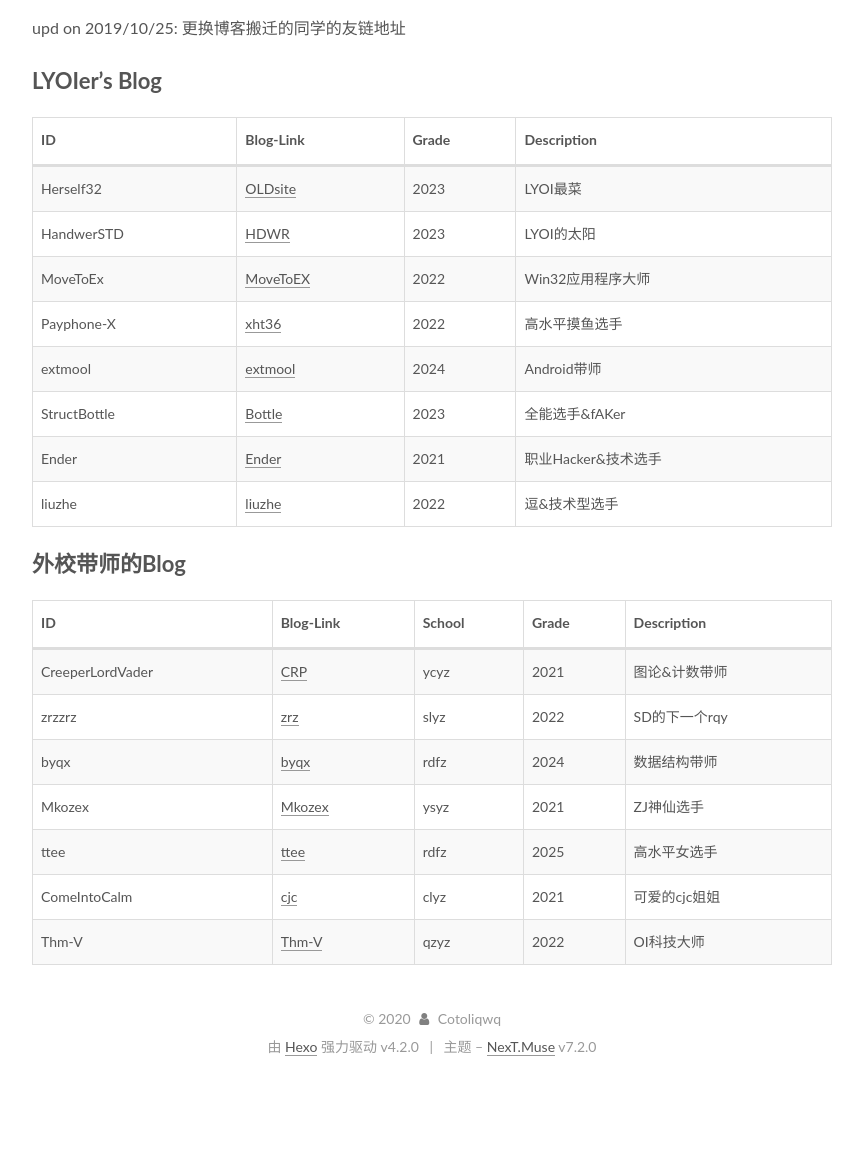
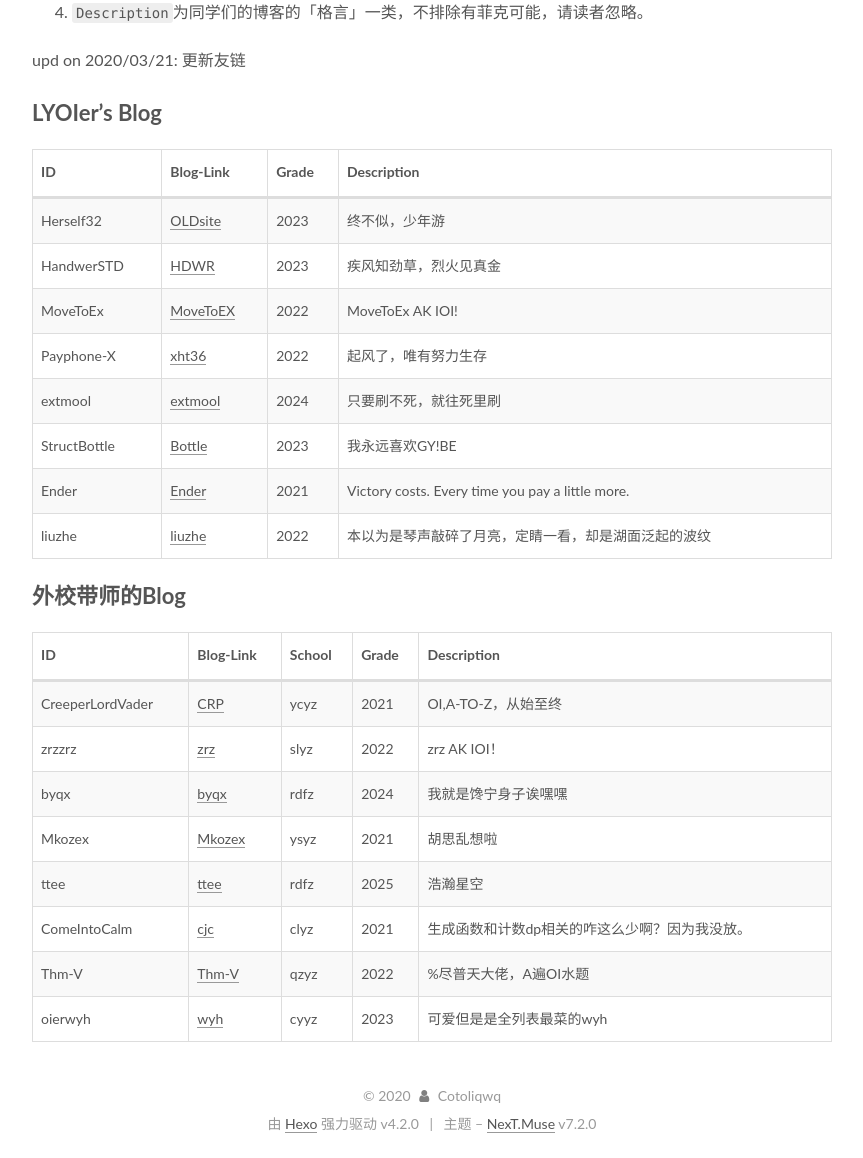
Before and after one commit to Cotoliqwq/Cotoliqwq.github.io, a plain HTML site: page links/index.html in a window 1280 px wide. Shown: the part 640-1798 px from the top of the page, without its empty margins (368-1231 px from the left). Before the commit the page ends 1721 px from the top, so only its background shows below. Drawn offline with nearby package versions, Linux system fonts and the light colour scheme; some packages are replaced by stand-ins of ours.

Commit message:
Site updated: 2020-03-21 14:42:05

```diff
--- a/links/index.html
+++ b/links/index.html
@@ -90,15 +90,15 @@
 
 
 
-  <meta name="description" content="注：   友链排名按照加友链的时间顺序排序，反正大家都吊打窝qwq 欢迎大家换友链, 请私信Herself32@outlook.com并注明一些信息. 解释: School为就读学校, Grade为高考年份.  upd on 2019&#x2F;10&#x2F;25: 更换博客搬迁的同学的友链地址 LYOIer’s Blog   ID Blog-Link Grade Description    Herself32">
+  <meta name="description" content="注：  友链排名按照加友链的时间顺序排序，反正大家都吊打窝qwq 欢迎大家换友链, 请私信Herself32@outlook.com并注明一些信息. 解释: School为就读学校, Grade为高考年份. Description为同学们的博客的「格言」一类，不排除有菲克可能，请读者忽略。  upd on 2020&#x2F;03&#x2F;21: 更新友链 LYOIer’s Blog   ID Blog-Link">
 <meta property="og:type" content="website">
 <meta property="og:title" content="links">
 <meta property="og:url" content="http://yoursite.com/links/index.html">
 <meta property="og:site_name" content="Cotoliqwq&#39;s Blog">
-<meta property="og:description" content="注：   友链排名按照加友链的时间顺序排序，反正大家都吊打窝qwq 欢迎大家换友链, 请私信Herself32@outlook.com并注明一些信息. 解释: School为就读学校, Grade为高考年份.  upd on 2019&#x2F;10&#x2F;25: 更换博客搬迁的同学的友链地址 LYOIer’s Blog   ID Blog-Link Grade Description    Herself32">
+<meta property="og:description" content="注：  友链排名按照加友链的时间顺序排序，反正大家都吊打窝qwq 欢迎大家换友链, 请私信Herself32@outlook.com并注明一些信息. 解释: School为就读学校, Grade为高考年份. Description为同学们的博客的「格言」一类，不排除有菲克可能，请读者忽略。  upd on 2020&#x2F;03&#x2F;21: 更新友链 LYOIer’s Blog   ID Blog-Link">
 <meta property="og:locale" content="zh_CN">
 <meta property="article:published_time" content="2019-07-11T14:06:54.000Z">
-<meta property="article:modified_time" content="2019-10-30T00:09:14.000Z">
+<meta property="article:modified_time" content="2020-03-21T06:41:53.972Z">
 <meta property="article:author" content="Cotoliqwq">
 <meta name="twitter:card" content="summary">
 
@@ -381,13 +381,14 @@
       <div class="post-body">
 
 
-          <p>注： </p>
+          <p>注：</p>
 <ol>
 <li>友链排名按照加友链的时间顺序排序，<del>反正大家都吊打窝qwq</del></li>
 <li>欢迎大家换友链, 请私信<a href="mailto:Herself32@outlook.com">Herself32@outlook.com</a>并注明一些信息.</li>
 <li>解释: <code>School</code>为就读学校, <code>Grade</code>为高考年份.</li>
+<li><code>Description</code>为同学们的博客的「格言」一类，不排除有菲克可能，请读者忽略。</li>
 </ol>
-<p>upd on 2019/10/25: 更换博客搬迁的同学的友链地址</p>
+<p>upd on 2020/03/21: 更新友链</p>
 <h1 id="LYOIer’s-Blog"><a href="#LYOIer’s-Blog" class="headerlink" title="LYOIer’s Blog"></a>LYOIer’s Blog</h1><table>
 <thead>
 <tr>
@@ -401,49 +402,49 @@
 <td>Herself32</td>
 <td><a href="https://herself32.github.io/" target="_blank" rel="noopener">OLDsite</a></td>
 <td>2023</td>
-<td>LYOI最菜</td>
+<td>终不似，少年游</td>
 </tr>
 <tr>
 <td>HandwerSTD</td>
 <td><a href="https://blog.handwer-std.top/" target="_blank" rel="noopener">HDWR</a></td>
 <td>2023</td>
-<td>LYOI的太阳</td>
+<td>疾风知劲草，烈火见真金</td>
 </tr>
 <tr>
 <td>MoveToEx</td>
 <td><a href="https://movetoex.github.io/" target="_blank" rel="noopener">MoveToEX</a></td>
 <td>2022</td>
-<td>Win32应用程序大师</td>
+<td>MoveToEx AK IOI!</td>
 </tr>
 <tr>
 <td>Payphone-X</td>
-<td><a href="https://payphone-x.github.io/" target="_blank" rel="noopener">xht36</a></td>
+<td><a href="http://payphone-x.top/" target="_blank" rel="noopener">xht36</a></td>
 <td>2022</td>
-<td>高水平摸鱼选手</td>
+<td>起风了，唯有努力生存</td>
 </tr>
 <tr>
 <td>extmool</td>
 <td><a href="https://extmool.github.io/" target="_blank" rel="noopener">extmool</a></td>
 <td>2024</td>
-<td>Android带师</td>
+<td>只要刷不死，就往死里刷</td>
 </tr>
 <tr>
 <td>StructBottle</td>
 <td><a href="http://inspiral.coding.me/" target="_blank" rel="noopener">Bottle</a></td>
 <td>2023</td>
-<td>全能选手&amp;fAKer</td>
+<td>我永远喜欢GY!BE</td>
 </tr>
 <tr>
 <td>Ender</td>
 <td><a href="http://ender.yishugou.shop/" target="_blank" rel="noopener">Ender</a></td>
 <td>2021</td>
-<td>职业Hacker&amp;技术选手</td>
+<td>Victory costs. Every time you pay a little more.</td>
 </tr>
 <tr>
 <td>liuzhe</td>
 <td><a href="https://blog.liuzhe.site/" target="_blank" rel="noopener">liuzhe</a></td>
 <td>2022</td>
-<td>逗&amp;技术型选手</td>
+<td>本以为是琴声敲碎了月亮，定睛一看，却是湖面泛起的波纹</td>
 </tr>
 </tbody></table>
 <h1 id="外校带师的Blog"><a href="#外校带师的Blog" class="headerlink" title="外校带师的Blog"></a>外校带师的Blog</h1><table>
@@ -461,49 +462,56 @@
 <td><a href="https://www.luogu.org/blog/CreeperLordVader/" target="_blank" rel="noopener">CRP</a></td>
 <td>ycyz</td>
 <td>2021</td>
-<td>图论&amp;计数带师</td>
+<td>OI,A-TO-Z，从始至终</td>
 </tr>
 <tr>
 <td>zrzzrz</td>
 <td><a href="https://zrzring.github.io" target="_blank" rel="noopener">zrz</a></td>
 <td>slyz</td>
 <td>2022</td>
-<td>SD的下一个rqy</td>
+<td>zrz AK IOI！</td>
 </tr>
 <tr>
 <td>byqx</td>
 <td><a href="https://www.luogu.org/blog/55650/" target="_blank" rel="noopener">byqx</a></td>
 <td>rdfz</td>
 <td>2024</td>
-<td>数据结构带师</td>
+<td>我就是馋宁身子诶嘿嘿</td>
 </tr>
 <tr>
 <td>Mkozex</td>
 <td><a href="https://mkozex.github.io/" target="_blank" rel="noopener">Mkozex</a></td>
 <td>ysyz</td>
 <td>2021</td>
-<td>ZJ神仙选手</td>
+<td>胡思乱想啦</td>
 </tr>
 <tr>
 <td>ttee</td>
 <td><a href="https://www.luogu.org/blog/eye-in-sky/" target="_blank" rel="noopener">ttee</a></td>
 <td>rdfz</td>
 <td>2025</td>
-<td>高水平女选手</td>
+<td>浩瀚星空</td>
 </tr>
 <tr>
 <td>ComeIntoCalm</td>
 <td><a href="https://www.cnblogs.com/cjc030205/" target="_blank" rel="noopener">cjc</a></td>
 <td>clyz</td>
 <td>2021</td>
-<td>可爱的cjc姐姐</td>
+<td>生成函数和计数dp相关的咋这么少啊？因为我没放。</td>
 </tr>
 <tr>
 <td>Thm-V</td>
 <td><a href="https://www.cnblogs.com/Thm-V/" target="_blank" rel="noopener">Thm-V</a></td>
 <td>qzyz</td>
 <td>2022</td>
-<td>OI科技大师</td>
+<td>%尽普天大佬，A遍OI水题</td>
+</tr>
+<tr>
+<td>oierwyh</td>
+<td><a href="https://www.cnblogs.com/oierwyh" target="_blank" rel="noopener">wyh</a></td>
+<td>cyyz</td>
+<td>2023</td>
+<td>可爱但是是全列表最菜的wyh</td>
 </tr>
 </tbody></table>
 
```
